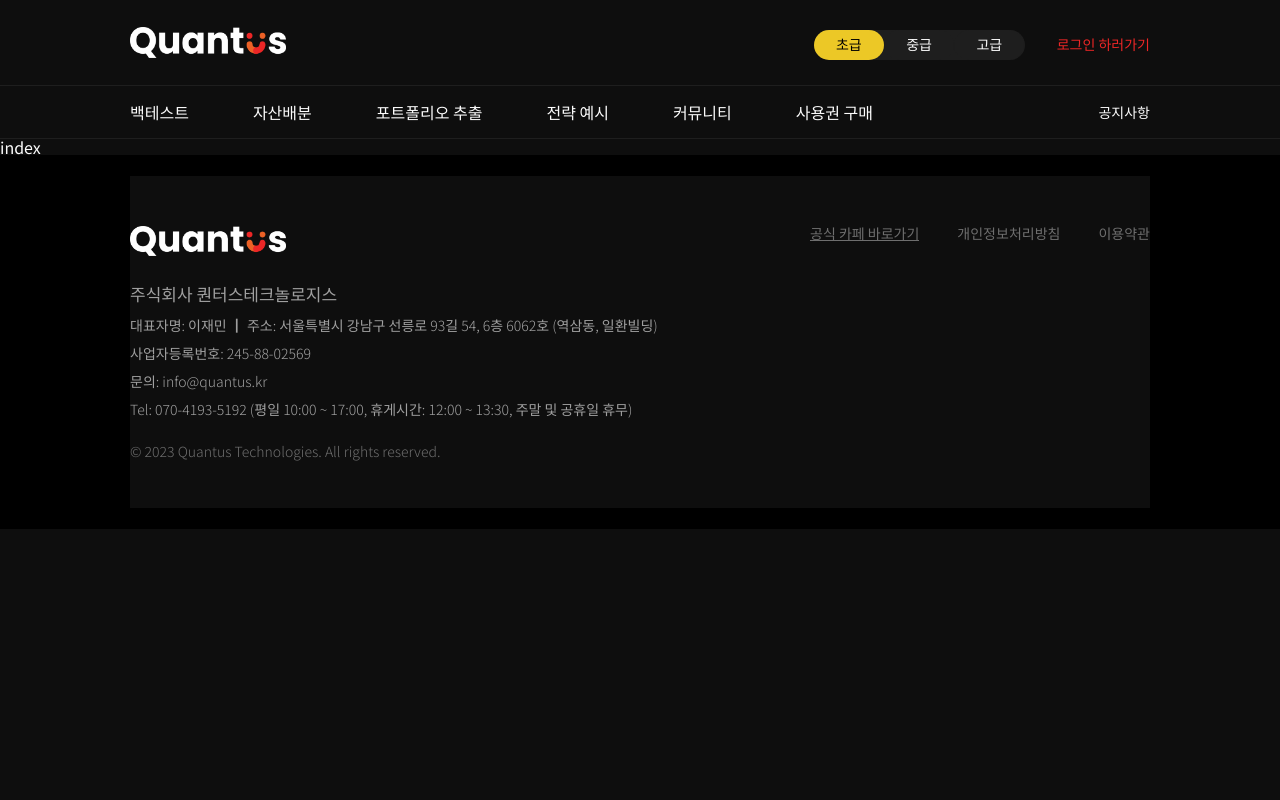
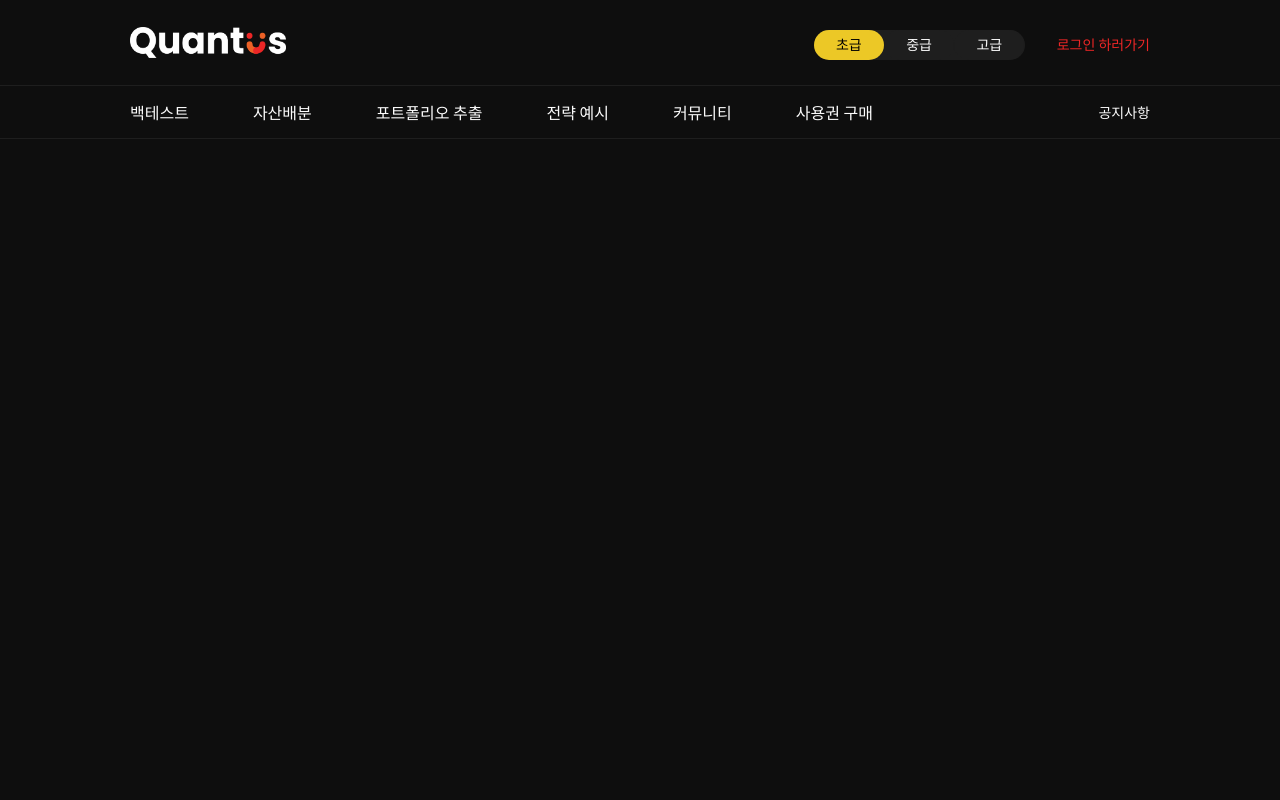
Before and after one commit to daydreamplace/react-recruitment-task, a React (Vite) app: page /login in a window 1280 px wide. Shown: the top 800 px of the page. Built offline with nearby package versions, Linux system fonts and the light colour scheme.

Commit message:
:sparkles: feature asset alloc setting layout and some fuction

```diff
--- a/src/App.jsx
+++ b/src/App.jsx
@@ -15,7 +15,7 @@ const App = () => {
       <Header />
       <Routes>
         <Route path="/" element={<Alloc />} />
-        <Route path="/login" element={<Any />} />
+        <Route path="/*" element={<Any />} />
       </Routes>
       <Footer />
     </ThemeProvider>
--- a/src/components/AssetAllocation/AssetAllocationSetting/AssetAllocationAlgorithm/index.jsx
+++ b/src/components/AssetAllocation/AssetAllocationSetting/AssetAllocationAlgorithm/index.jsx
@@ -2,7 +2,8 @@ import { useState } from "react";
 import { IoIosArrowUp, IoIosArrowDown } from "react-icons/io";
 import styled from "styled-components";
 import SelectBox from "../../SelectBox";
-import DropDown from "../DropDown";
+import DropDown from "../../DropDown";
+import { assetAllocationAlgorithmList } from "../../../../constant/assetallocationalgorithm";
 
 const AssetAllocationAlgorithm = () => {
   const [isDropDown, setIsDropDown] = useState(false);
@@ -25,8 +26,14 @@ const AssetAllocationAlgorithm = () => {
         }
         onClick={onClick}
         setIsDropDown={setIsDropDown}
+        value={assetAllocationAlgorithmList[0].name}
       />
-      {isDropDown && <DropDown setIsDropDown={setIsDropDown} />}
+      {isDropDown && (
+        <DropDown
+          setIsDropDown={setIsDropDown}
+          dropDownList={assetAllocationAlgorithmList}
+        />
+      )}
     </AssetAllocationAlgorithmContainer>
   );
 };
--- a/src/components/AssetAllocation/AssetAllocationSetting/PeriodicRebalancing/index.jsx
+++ b/src/components/AssetAllocation/AssetAllocationSetting/PeriodicRebalancing/index.jsx
@@ -2,7 +2,8 @@ import { useState } from "react";
 import { IoIosArrowUp, IoIosArrowDown } from "react-icons/io";
 import styled from "styled-components";
 import SelectBox from "../../SelectBox";
-import DropDown from "../DropDown";
+import DropDown from "../../DropDown";
+import { periodicRebalancingList } from "../../../../constant/periodicrebalancing";
 
 const PeriodicRebalancing = () => {
   const [isDropDown, setIsDropDown] = useState(false);
@@ -25,8 +26,14 @@ const PeriodicRebalancing = () => {
         }
         onClick={onClick}
         setIsDropDown={setIsDropDown}
+        value={periodicRebalancingList[0].name}
       />
-      {isDropDown && <DropDown />}
+      {isDropDown && (
+        <DropDown
+          setIsDropDown={setIsDropDown}
+          dropDownList={periodicRebalancingList}
+        />
+      )}
     </PeriodicRebalancingContainer>
   );
 };
--- a/src/components/AssetAllocation/AssetAllocationSetting/DropDown/index.jsx
+++ b/src/components/AssetAllocation/DropDown/index.jsx
@@ -1,20 +1,13 @@
 import styled from "styled-components";
 
-const DropDown = ({ setIsDropDown }) => {
+const DropDown = ({ dropDownList }) => {
   return (
     <DropDownContainer>
-      <div className="select-option">
-        <input readOnly value="1" onClick={() => console.log(11)} />
-      </div>
-      <div className="select-option">
-        <input readOnly value="1" />
-      </div>
-      <div className="select-option">
-        <input readOnly value="1" />
-      </div>
-      <div className="select-option">
-        <input readOnly value="1" />
-      </div>
+      {dropDownList.map((option) => (
+        <div key={option.id} className="select-option">
+          <input readOnly value={option.name} />
+        </div>
+      ))}
     </DropDownContainer>
   );
 };
--- a/src/components/AssetAllocation/SelectBox/index.jsx
+++ b/src/components/AssetAllocation/SelectBox/index.jsx
@@ -19,7 +19,7 @@ const SelectBox = ({
     setIsActive(false);
     setTimeout(() => {
       setIsDropDown(false);
-    }, 200);
+    }, 100);
   };
 
   return (
@@ -34,7 +34,7 @@ const SelectBox = ({
           handleBlur();
         }}
         className={isActive ? "active" : ""}
-        // value={isActive ? value : ""}
+        defaultValue={value}
         // onChange={onChange}
       />
       <div className="icon" onClick={onClick}>
--- a/src/pages/Any/index.jsx
+++ b/src/pages/Any/index.jsx
@@ -1,8 +1,23 @@
-import React from "react";
+import styled from "styled-components";
 
 const index = () => {
-  return <div>index</div>;
+  return (
+    <Positioner>
+      <AnyContainer></AnyContainer>
+    </Positioner>
+  );
 };
 
+const Positioner = styled.div`
+  width: 1020px;
+  margin: 0 auto;
+`;
+
+const AnyContainer = styled.div`
+  position: relative;
+  height: 100%;
+  min-height: 900px;
+  background: rgb(14, 14, 14);
+`;
+
 export default index;
-index;
```
